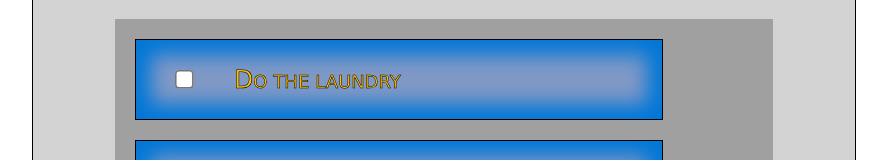
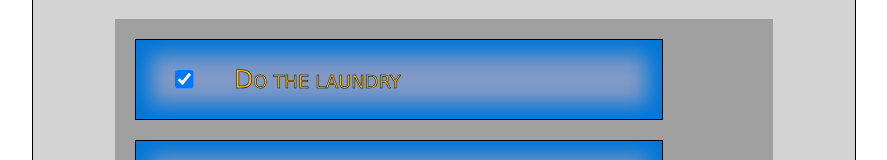
Before and after one commit to 3C2H/react-basic-todo-list, a React (Create React App) app: page / in a window 1280 px wide. Shown: the part 244-404 px from the top of the page, without its empty margins (196-1083 px from the left). Built offline with nearby package versions, Linux system fonts and the light colour scheme.

Commit message:
addded tasks completion check

```diff
--- a/src/components/CheckBox.js
+++ b/src/components/CheckBox.js
@@ -6,7 +6,7 @@
   render() {
     return(
       <div className='checkBoxContainer'>
-        <input className='theCheckBox' type='checkbox' />
+        <input className='theCheckBox' type='checkbox' checked={this.props.completed} />
         <p className='checkBoxText'> {this.props.task} </p>
       </div>
     )
--- a/src/components/TodoList.js
+++ b/src/components/TodoList.js
@@ -6,7 +6,7 @@
 
 class TodoList extends React.Component {
   render() {
-    const TodoListComponent = listOfThings.map( item => <CheckBox key={item.id} task={item.task}/> )
+    const TodoListComponent = listOfThings.map( item => <CheckBox key={item.id} task={item.task} completed={item.completed}/> )
     console.log(TodoListComponent)
     return(
       <div className='TodoListContainer'>
```
Also changed, not shown: src/listOfThings.js (+5 -5 lines).
